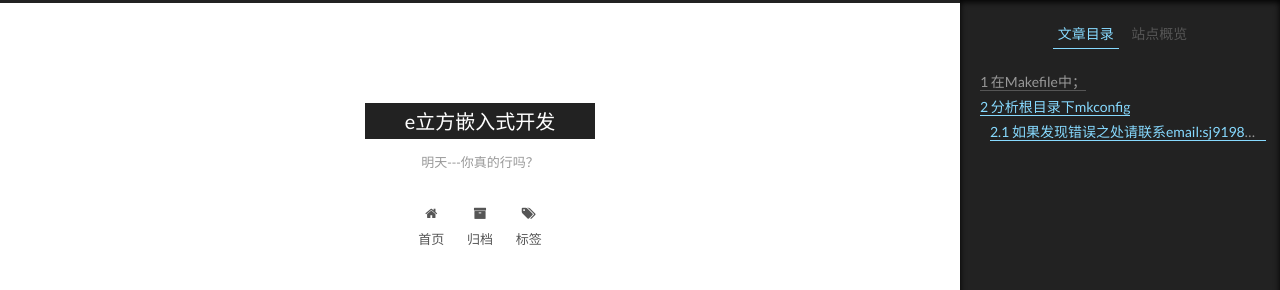
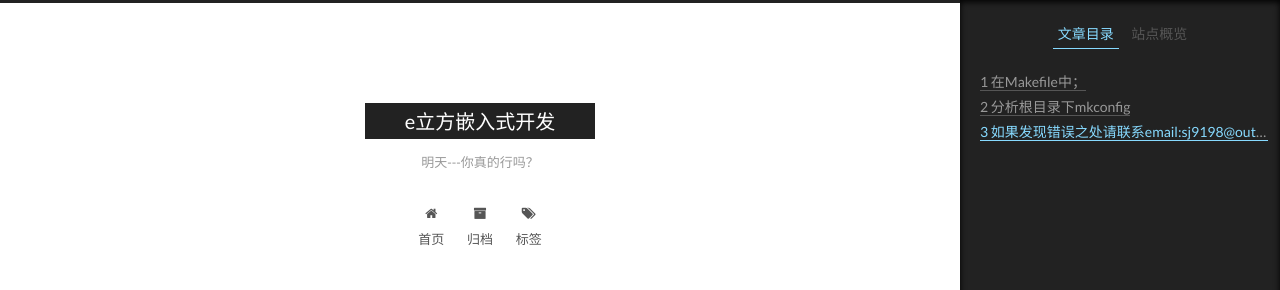
Before and after one commit to zsjpro/zsjpro.github.io, a Jekyll site: the page built from _posts/2018-06-14-uboot编译链接分析.md, in a window 1280 px wide. Shown: the top 290 px of the page. Built offline with Jekyll 4.4.1, drawn with Linux system fonts in a browser that asks for light colours.

```diff
--- a/_posts/2018-06-14-uboot编译链接分析.md
+++ b/_posts/2018-06-14-uboot编译链接分析.md
@@ -170,4 +170,4 @@ else 分支作用如下：
 
 一直分析到此处我们才将这个过程分析清楚。后面我们分析程序的入口在哪里？
 
-### 如果发现错误之处请联系email:sj9198@outlook.com
+## 如果发现错误之处请联系email:sj9198@outlook.com
```
